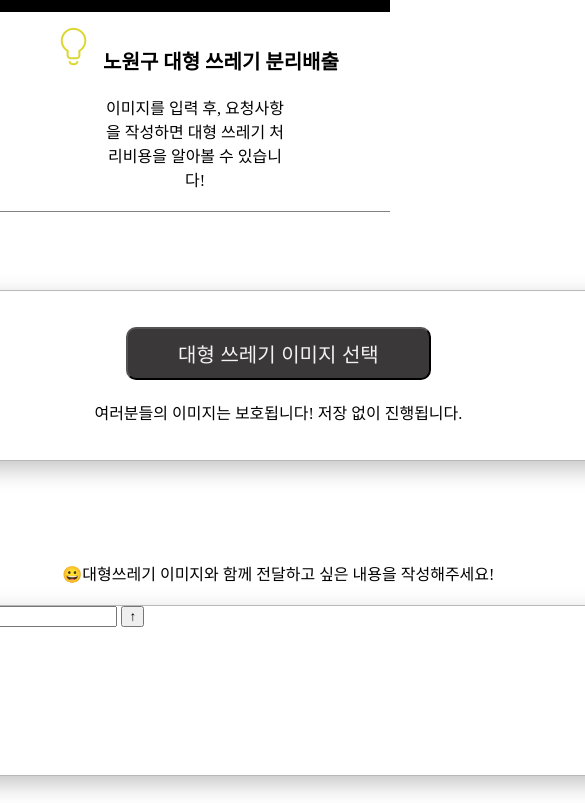
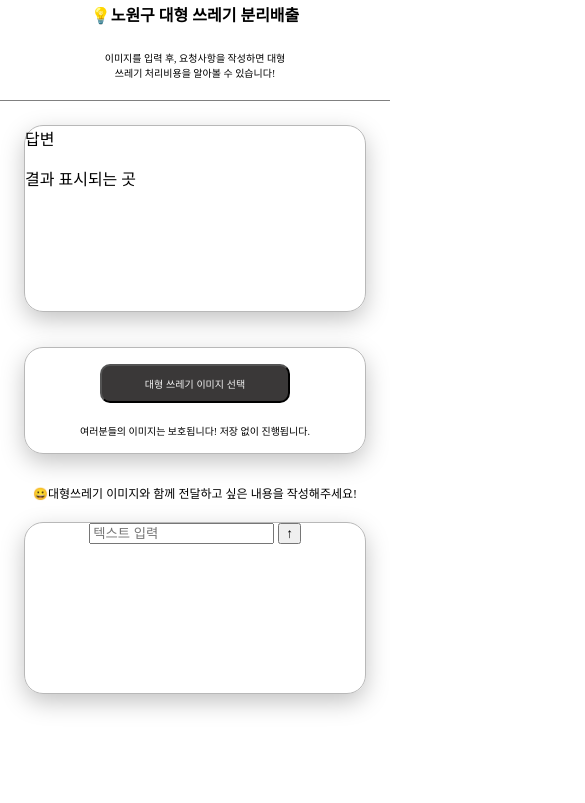
Before and after one commit to nmmlee/Trashlyzer, a website: page static/index.html in a window 390 px wide. Shown: the part 88-891 px from the top of the page, 585 px wide, since content can reach past the window. After the commit the page ends 844 px from the top, so only its background shows below. Drawn offline with Linux system fonts and the light colour scheme.

Commit message:
[하민용] 반응형(모바일 대응) 초기 틀 구축

```diff
--- a/static/index.html
+++ b/static/index.html
@@ -41,8 +41,7 @@
     <div id = "main">
         <div id = "help-area">
             <div id = "help-title">
-                <span><img src = "Image/Icon_light.png"></span>
-                <span><b>노원구 대형 쓰레기 분리배출</b></span>
+                <span><b>💡노원구 대형 쓰레기 분리배출</b></span>
             </div>
             <div id = "help-text-area">
                 <span id ="help-text">이미지를 입력 후, 요청사항을 작성하면 대형 쓰레기 처리비용을 알아볼 수 있습니다!</span>
--- a/static/style.css
+++ b/static/style.css
@@ -112,3 +112,106 @@ body{
     border-radius: 19px;
     box-shadow: 0 8px 24px -1px rgba(0,0,0,25%);
 }
+
+@media all and (max-width : 480px) {
+    #header{
+        background-color: black;
+        color: white;
+        height: 60px;
+        text-align: center;
+        font-size: 24px;
+    }
+
+    #help-title{
+        font-size: 16px;
+        padding-top: 30px;
+        padding-bottom: 24px;
+    }
+
+    #help-text-area{
+        margin-top: 0px;
+    }
+
+    #help-text{
+        display: flex;
+        flex-direction: column;
+        text-align: center;
+        font-size: 10px;
+        border-bottom: solid 1px gray;
+    }
+
+    #content-containers{
+        display: flex;
+        flex-direction: column;
+        justify-content: center;
+        align-items: center;
+        padding-top : 24px;
+    }
+
+    #answer-content-container{
+        display: flex;
+        flex-direction: column;
+        width: 340px;
+        height: 185px;
+        border: 1px solid #B8B8B8;
+        border-radius: 19px;
+        box-shadow: 0 8px 24px -1px rgba(0,0,0,25%);
+
+    }
+
+    #user-input-containers{
+        display: flex;
+        flex-direction: column;
+        padding-left: 0px;
+        justify-content: center;
+        align-items: center;
+    }
+
+    #user-image-container{
+        display: flex;
+        flex-direction: column;
+        text-align: center;
+        justify-content: center;
+        align-items: center;
+        width: 340px;
+        height: 105px;
+        border: 1px solid #B8B8B8;
+        border-radius: 19px;
+        box-shadow: 0 8px 24px -1px rgba(0,0,0,25%);
+        margin-top: 35px;
+    }
+
+    #button{
+        border-radius: 10px;
+        background-color: #3A3838;
+        color: #F3F3F3;
+        font-size: 10px;
+        padding: 10px 43px 10px 43px;
+    }
+
+    #user-image-help{
+        font-size: 10px;
+        padding-top: 20px;
+    }
+
+    #user-text-containers{
+        text-align: center;
+        justify-content: center;
+        align-items: center;
+        padding-top : 30px;
+        text-align: center;
+    }
+
+    #user-input-help{
+        font-size: 12px;
+        padding-bottom: 20px;
+    }
+
+    #user-text-input-container{
+        width: 340px;
+        height: 170px;
+        border: 1px solid #B8B8B8;
+        border-radius: 19px;
+        box-shadow: 0 8px 24px -1px rgba(0,0,0,25%);
+    }
+}
```
